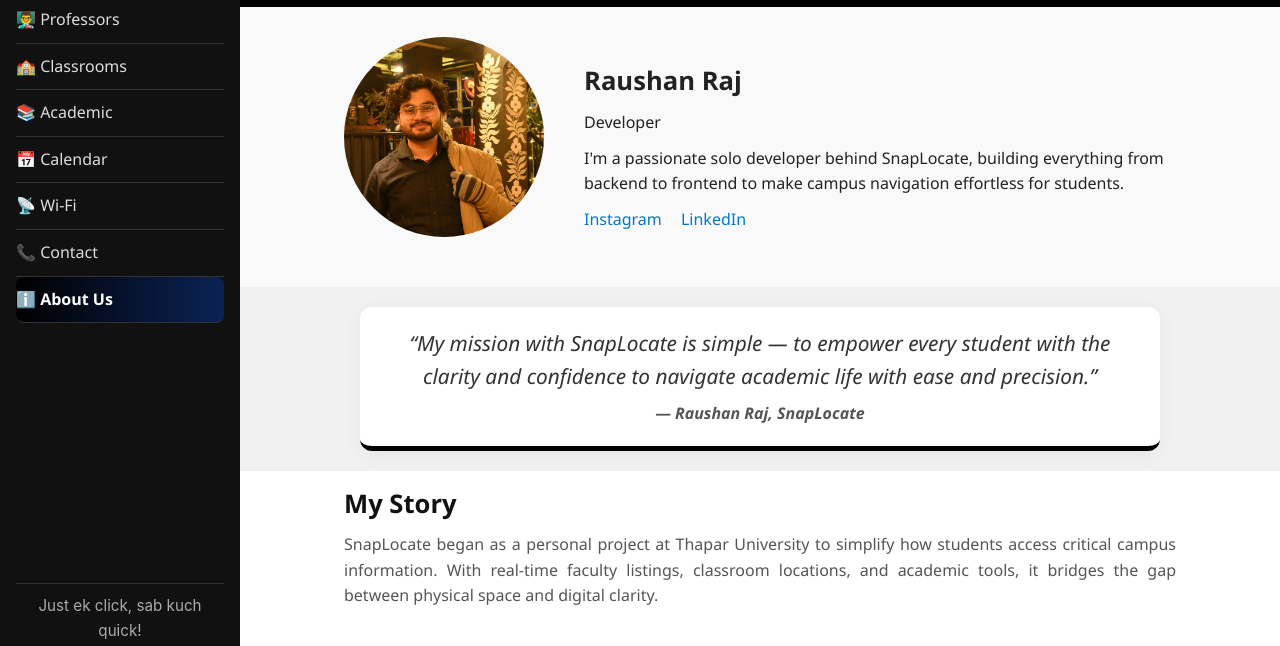
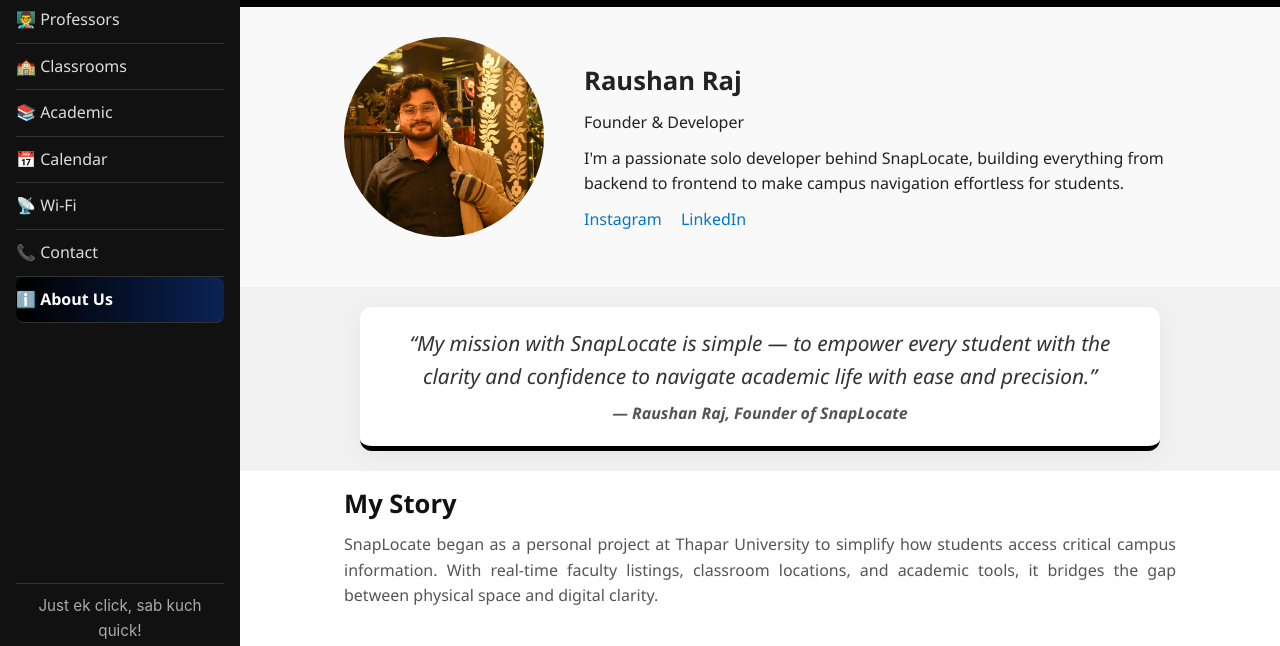
Before and after one commit to raushan0301/snaplocate-v2, a website with bundled scripts: page Public/about.html in a window 1280 px wide. Shown: the part 141-787 px from the top of the page. Built offline with nearby package versions, Linux system fonts and the light colour scheme; no server answers; files whose address does not match are found by name.

Commit message:
add founder

```diff
--- a/Public/about.html
+++ b/Public/about.html
@@ -45,7 +45,7 @@
     <img src="image.jpeg" alt="Founder Photo" class="founder-img"/>
     <div class="founder-details">
       <h2>Raushan Raj</h2>
-      <p> Developer</p>
+      <p> Founder & Developer</p>
       <p>I'm a passionate solo developer behind SnapLocate, building everything from backend to frontend to make campus navigation effortless for students.</p>
       <div class="social-links">
         <a href="https://www.instagram.com/_.raushan_singh_?igsh=d3hmdDZzaDR6MXkz" target="_blank">Instagram</a>
@@ -60,7 +60,7 @@
       <!-- <img src="#" alt="Quote Decoration" class="quote-bg" /> -->
       <blockquote>
         “My mission with SnapLocate is simple — to empower every student with the clarity and confidence to navigate academic life with ease and precision.”
-        <span>— Raushan Raj, SnapLocate</span>
+        <span>— Raushan Raj, Founder of SnapLocate</span>
       </blockquote>
     </div>
   </section>
```
